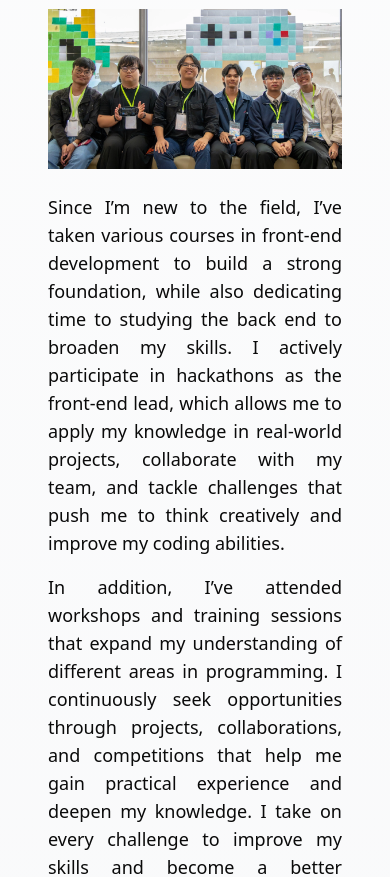
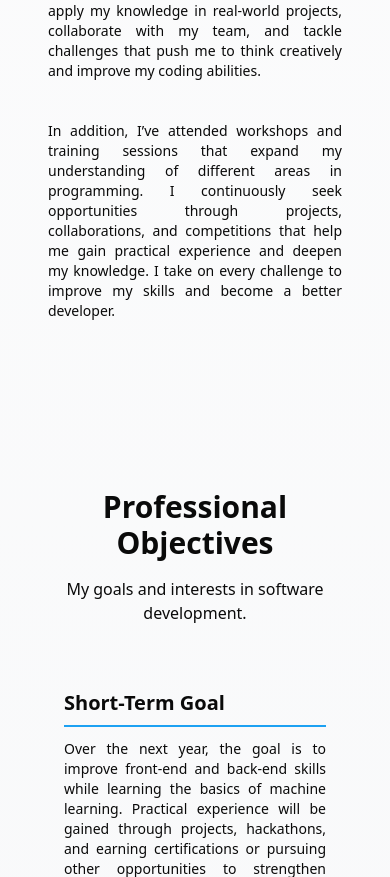
Before and after one commit to RandelYumul/Portfolio, a Next.js app: page / in a window 390 px wide. Shown: the part 2262-3139 px from the top of the page. Built offline with nearby package versions, Linux system fonts and the light colour scheme.

Commit message:
UI adjusted for mobile.

```diff
--- a/src/components/atoms/ImageObj.tsx
+++ b/src/components/atoms/ImageObj.tsx
@@ -8,7 +8,7 @@ interface ImageObjProps {
 
 export const ImageObj = ({ src, alt, className }: ImageObjProps) => {
   return (
-    <div className={`relative w-full h-48 sm:h-56 md:h-72 overflow-hidden ${className}`}>
+    <div className={`relative w-full sm:w-[90%] md:w-[80%] lg:w-[70%] h-25 sm:h-56 md:h-72 overflow-hidden ${className}`}>
       <Image src={src} alt={alt} fill className="object-cover w-full h-full" />
     </div>
   );
--- a/src/components/molecules/AboutCard2.tsx
+++ b/src/components/molecules/AboutCard2.tsx
@@ -21,7 +21,7 @@ export const AboutCard2 = ({ title, paragraphs, imageSrc, imageAlt }: AboutCardP
       )}
       <div className="flex flex-col gap-4">
         {paragraphs.map((text, idx) => (
-          <TextAtom key={idx} className="text-lg sm:text-base md:text-sm text-justify">{text}</TextAtom>
+          <TextAtom key={idx} className="text-sm sm:text-base mb-6 sm:mb-8 text-justify">{text}</TextAtom>
         ))}
       </div>
     </div>
--- a/src/components/molecules/ObjectiveCard.tsx
+++ b/src/components/molecules/ObjectiveCard.tsx
@@ -16,7 +16,7 @@ export const ObjectiveCard = ({ title, description, imageUrl, reverse = false }:
       <div className={`flex flex-col justify-center p-4 sm:p-6 md:p-8 ${reverse ? "md:order-2" : ""}`}>
         <SubHeadingAtom className="text-xl sm:text-2xl md:text-2xl font-bold mb-2">{title}</SubHeadingAtom>
         <div className="border-b-2 border-[#1da1f2] mb-3 sm:mb-4 w-full"></div>
-        <TextAtom className="text-base sm:text-base md:text-lg text-justify">{description}</TextAtom>
+        <TextAtom className="text-sm sm:text-base md:text-lg text-justify">{description}</TextAtom>
       </div>
 
       {/* Image */}
--- a/src/components/organisms/About.tsx
+++ b/src/components/organisms/About.tsx
@@ -1,15 +1,15 @@
-"use client"; // needed because of framer-motion
+"use client";
 import { motion } from "framer-motion";
 import { SectionHeader } from "../molecules/SectionHeader";
 import { AboutCard } from "../molecules/AboutCard";
+import { AboutCard2 } from "../molecules/AboutCard2";
 import { AboutGrid } from "../molecules/AboutGrid";
-import { AboutCard2 } from "../molecules/AboutCard2";
 
 export const About = () => {
   return (
     <motion.div
       id="about"
-      className="flex flex-col py-30"
+      className="flex flex-col py-20"
       initial={{ opacity: 0, y: 20 }}
       whileInView={{ opacity: 1, y: 0 }}
       viewport={{ once: true, amount: 0.3 }}
@@ -21,6 +21,7 @@ export const About = () => {
       />
 
       <AboutGrid>
+        {/* WHO I AM — always appears first */}
         <AboutCard2
           title="Who I Am"
           imageSrc="/images/who-am-i.webp"
@@ -30,6 +31,8 @@ export const About = () => {
           ]}
           imageAlt="Who I Am"
         />
+
+        {/* JOURNEY & GROWTH — responsive version */}
         <div className="flex flex-col gap-6">
           {/* Desktop version */}
           <div className="hidden lg:block">
--- a/src/components/organisms/Objective.tsx
+++ b/src/components/organisms/Objective.tsx
@@ -30,7 +30,7 @@ export const Objective = () => {
   return (
     <motion.div
       id="objective"
-      className="flex flex-col py-16 px-4 sm:px-6 md:px-12 lg:px-20"
+      className="flex flex-col py-16  px-0 sm:px-2 md:px-12 lg:px-20"
       initial={{ opacity: 0, y: 20 }}
       whileInView={{ opacity: 1, y: 0 }}
       viewport={{ once: true, amount: 0.3 }}
```
Lines whose indentation alone changed are shown as unchanged.
